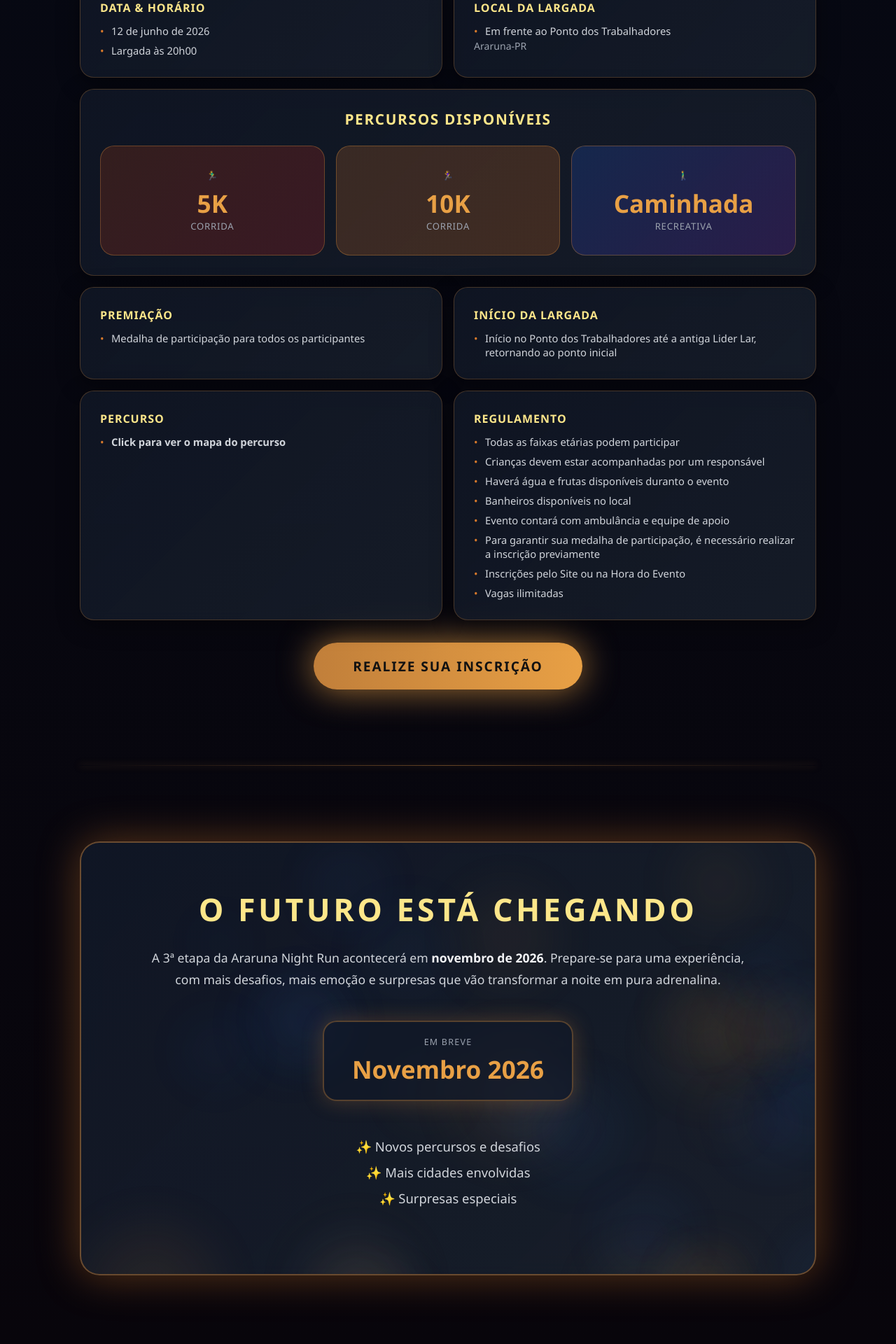
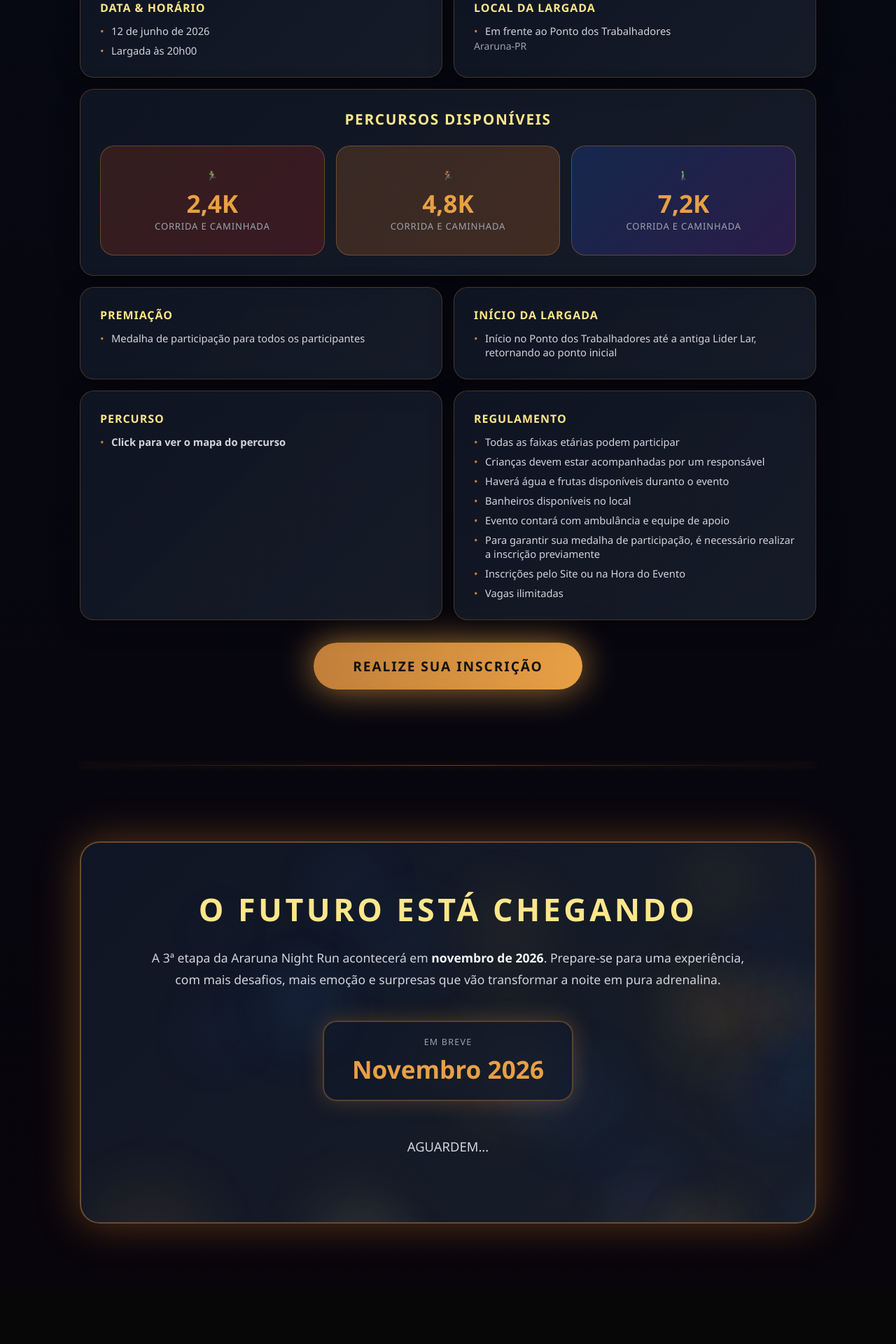
Before and after one commit to prefeituraararunaparana-creator/ArarunaNightRunFormulario, a Flask app: page /sobre in a window 1280 px wide. Shown: the part 2312-4232 px from the top of the page at 70% size. After the commit the page ends 4090 px from the top, so only its background shows below. Run offline with Flask 3, Linux system fonts and the light colour scheme; a map, chart or similar area stays blank; grey boxes are pictures that could not be loaded.

Commit message:
Atualizando os kilometros corretos

```diff
--- a/templates/about.html
+++ b/templates/about.html
@@ -151,18 +151,18 @@
                     <div class="ab-grid-3">
                         <div class="ab-percurso-card ab-percurso-orange">
                             <span class="ab-percurso-icon">🏃‍♂️</span>
-                            <strong>5K</strong>
-                            <span>Corrida</span>
+                            <strong>2,4K</strong>
+                            <span>Corrida e Caminhada</span>
                         </div>
                         <div class="ab-percurso-card ab-percurso-amber">
                             <span class="ab-percurso-icon">🏃‍♀️</span>
-                            <strong>10K</strong>
-                            <span>Corrida</span>
+                            <strong>4,8K</strong>
+                            <span>Corrida e Caminhada</span>
                         </div>
                         <div class="ab-percurso-card ab-percurso-blue">
                             <span class="ab-percurso-icon">🚶‍♂️</span>
-                            <strong>Caminhada</strong>
-                            <span>Recreativa</span>
+                            <strong>7,2K</strong>
+                            <span>Corrida e Caminhada</span>
                         </div>
                     </div>
                 </div>
@@ -258,9 +258,7 @@
                             <strong class="ab-proximas-badge-date">Novembro 2026</strong>
                         </div>
                         <div class="ab-proximas-lista">
-                            <p>✨ Novos percursos e desafios</p>
-                            <p>✨ Mais cidades envolvidas</p>
-                            <p>✨ Surpresas especiais</p>
+                            <p>AGUARDEM...</p>
                         </div>
                     </div>
                 </div>
```
